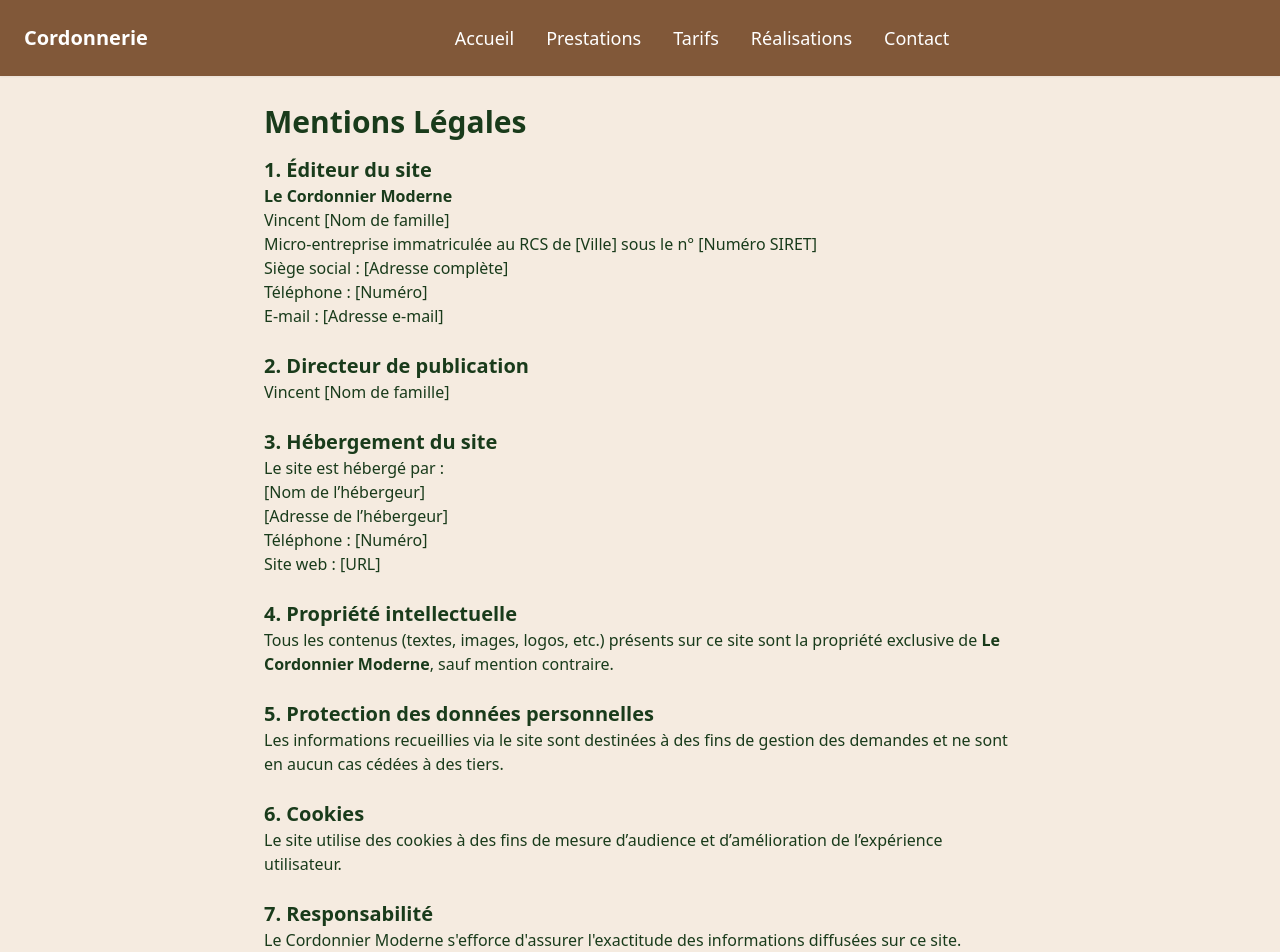
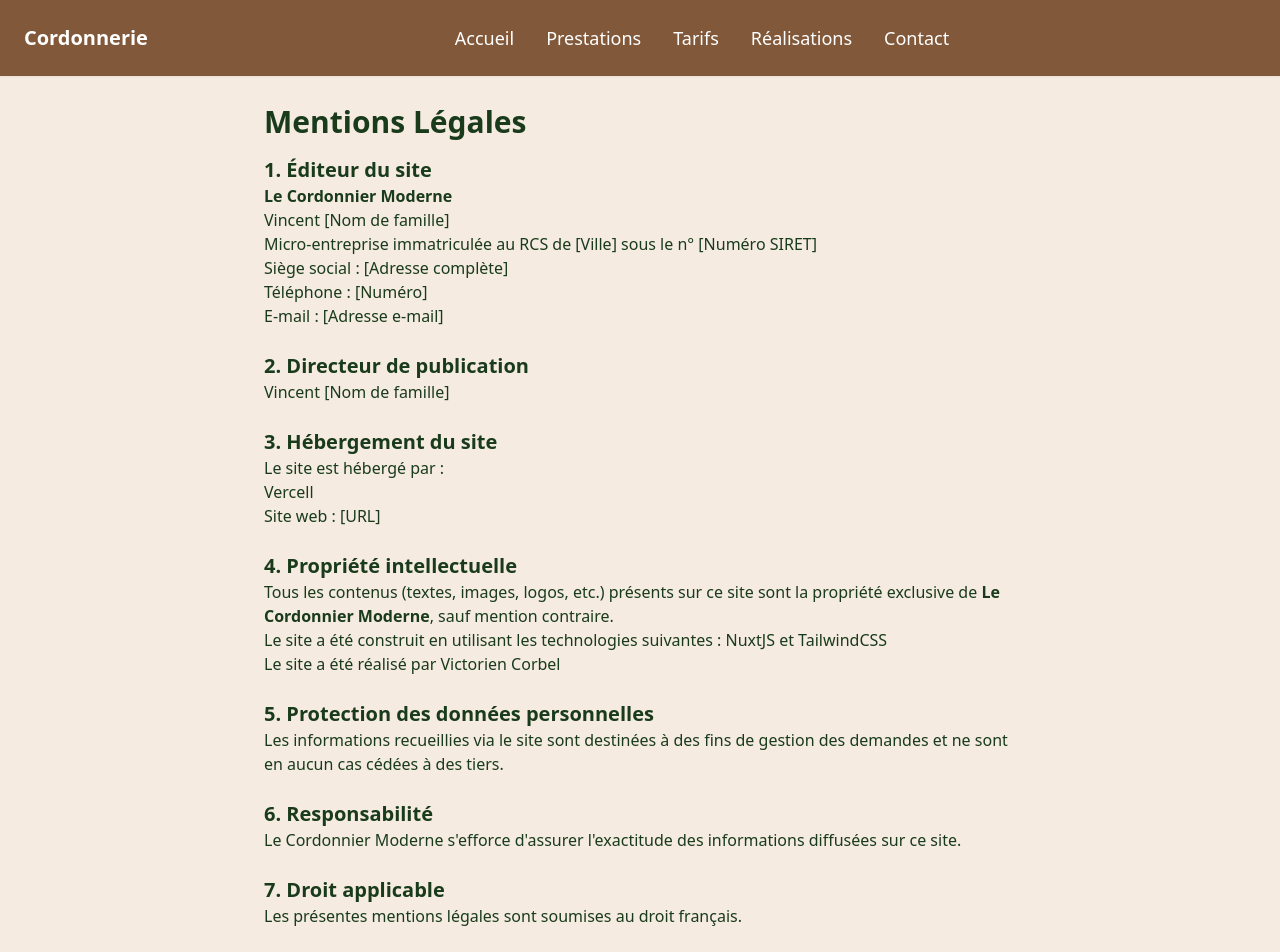
Before and after one commit to Nasquyk/CordonnerieBollee, a Nuxt app: page /mentionlegale in a window 1280 px wide. Shown: the top 952 px of the page. Built offline with nearby package versions, Linux system fonts and the light colour scheme.

Commit message:
mise a jour mention legale

```diff
--- a/pages/mentionlegale.vue
+++ b/pages/mentionlegale.vue
@@ -20,15 +20,16 @@
     <section class="mb-6">
       <h2 class="text-xl font-semibold">3. Hébergement du site</h2>
       <p>Le site est hébergé par :</p>
-      <p>[Nom de l’hébergeur]</p>
-      <p>[Adresse de l’hébergeur]</p>
-      <p>Téléphone : [Numéro]</p>
+      <p>Vercell</p>
       <p>Site web : [URL]</p>
     </section>
 
     <section class="mb-6">
       <h2 class="text-xl font-semibold">4. Propriété intellectuelle</h2>
       <p>Tous les contenus (textes, images, logos, etc.) présents sur ce site sont la propriété exclusive de <strong>Le Cordonnier Moderne</strong>, sauf mention contraire.</p>
+      <p>Le site a été construit en utilisant les technologies suivantes : NuxtJS et TailwindCSS</p>
+      <p>Le site a été réalisé par <a href="">Victorien Corbel</a></p>
+
     </section>
 
     <section class="mb-6">
@@ -37,17 +38,12 @@
     </section>
 
     <section class="mb-6">
-      <h2 class="text-xl font-semibold">6. Cookies</h2>
-      <p>Le site utilise des cookies à des fins de mesure d’audience et d’amélioration de l’expérience utilisateur.</p>
-    </section>
-
-    <section class="mb-6">
-      <h2 class="text-xl font-semibold">7. Responsabilité</h2>
+      <h2 class="text-xl font-semibold">6. Responsabilité</h2>
       <p>Le Cordonnier Moderne s'efforce d'assurer l'exactitude des informations diffusées sur ce site.</p>
     </section>
 
     <section class="mb-6">
-      <h2 class="text-xl font-semibold">8. Droit applicable</h2>
+      <h2 class="text-xl font-semibold">7. Droit applicable</h2>
       <p>Les présentes mentions légales sont soumises au droit français.</p>
     </section>
 
```
